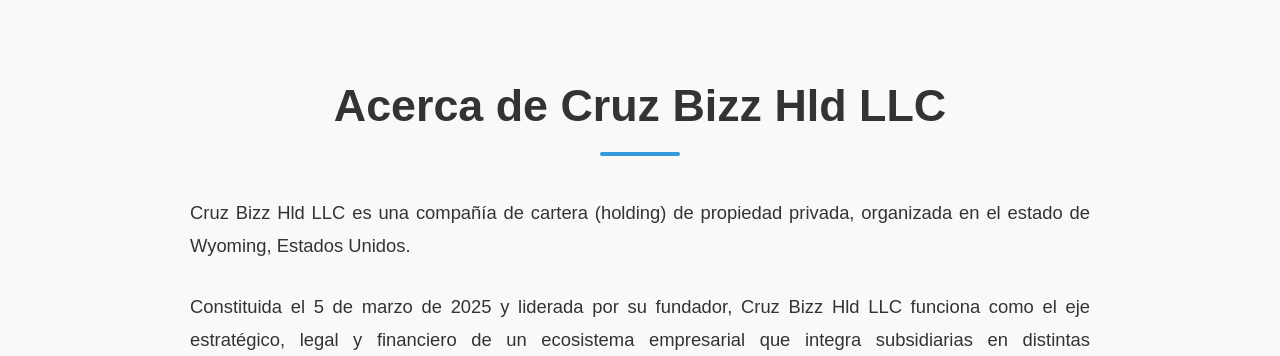
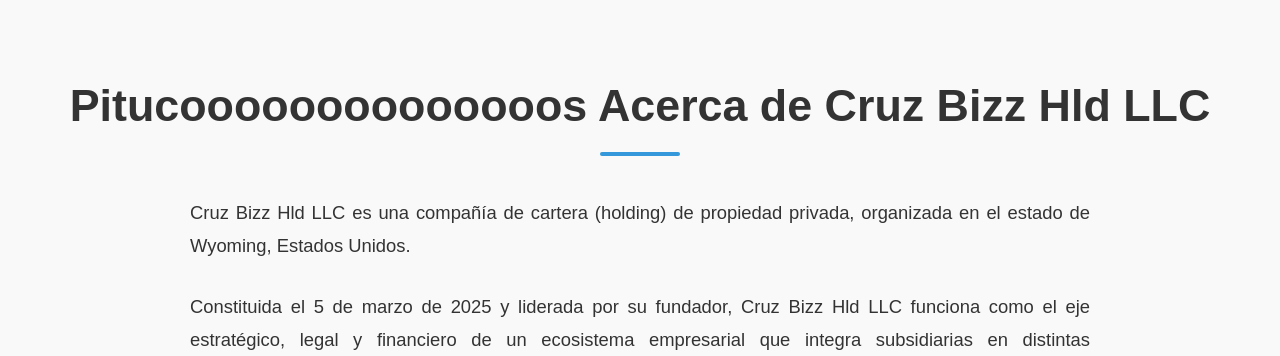
Before and after one commit to jcd3dr/Holding, a plain HTML site: page index.html in a window 1280 px wide. Shown: the part 810-1166 px from the top of the page. Drawn offline with Linux system fonts and the light colour scheme.

Commit message:
Update index.html

```diff
--- a/index.html
+++ b/index.html
@@ -31,7 +31,7 @@
 
     <main>
         <section id="acerca" class="section fade-in">
-            <h2>Acerca de Cruz Bizz Hld LLC</h2>
+            <h2>Pitucoooooooooooooos  Acerca de Cruz Bizz Hld LLC</h2>
             <div class="content-wrapper">
                 <p>Cruz Bizz Hld LLC es una compañía de cartera (holding) de propiedad privada, organizada en el estado de Wyoming, Estados Unidos.</p>
                 <p>Constituida el 5 de marzo de 2025 y liderada por su fundador, Cruz Bizz Hld LLC funciona como el eje estratégico, legal y financiero de un ecosistema empresarial que integra subsidiarias en distintas jurisdicciones, principalmente en el estado de Florida.</p>
```
